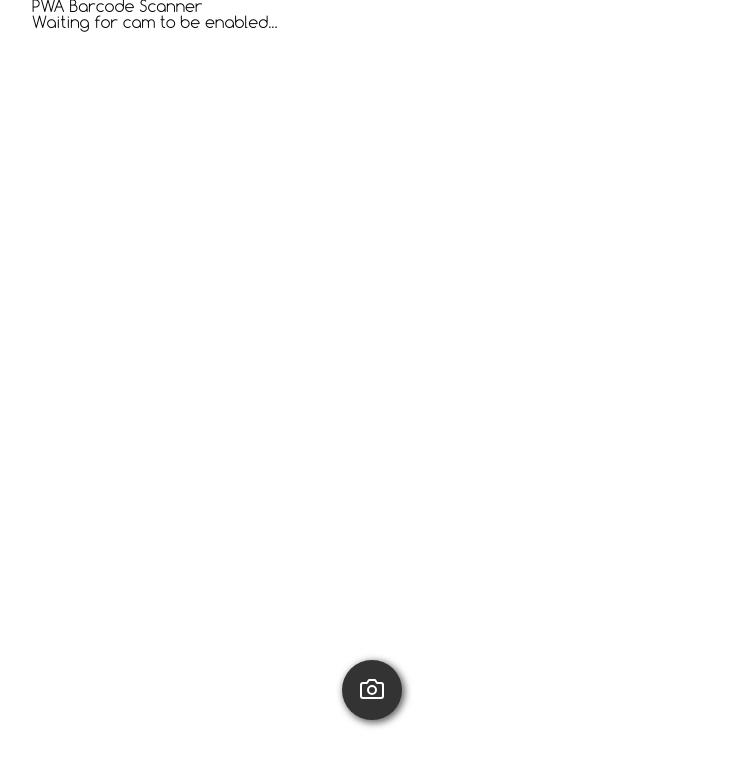
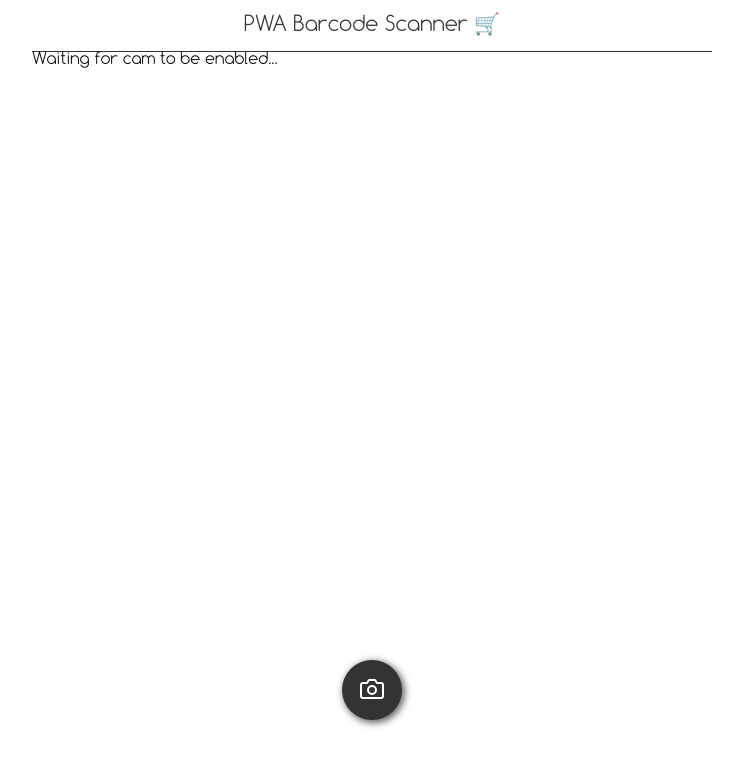
Before and after one commit to moigonzalez/pwa-barcode-scanner, a React app: page / in a window 1280 px wide. Shown: the top 766 px of the page, without its empty margins (268-1011 px from the left). Built offline with nearby package versions, Linux system fonts and the light colour scheme.

Commit message:
Adds header component

```diff
--- /dev/null
+++ b/src/VideoComponent/index.js
@@ -0,0 +1,3 @@
+import Video from './Video';
+
+export default Video;
--- a/src/cameraHandler/CameraHandler.js
+++ b/src/cameraHandler/CameraHandler.js
@@ -1,7 +1,7 @@
 import React, { lazy, Component, Suspense } from 'react';
 import { Camera } from 'react-feather';
 
-const Video = lazy(() => import('../VideoComponent/Video'));
+const Video = lazy(() => import('../videoComponent'));
 
 import css from './cameraHandler.css';
 
--- /dev/null
+++ b/src/header/Header.js
@@ -0,0 +1,11 @@
+import React from 'react';
+
+import styles from './header.css';
+
+const Header = () => (
+  <header className="header">
+    <h1 className="header__title">PWA Barcode Scanner 🛒</h1>
+  </header>
+);
+
+export default Header;
--- /dev/null
+++ b/src/header/header.css
@@ -0,0 +1,11 @@
+.header {
+  background-color: #FFFFFF;
+  border-bottom: solid 1px #333;
+  text-align: center;
+}
+
+.header__title {
+  color: #333;
+  padding: 15px 15px;
+  font-size: 21px;
+}
--- /dev/null
+++ b/src/header/index.js
@@ -0,0 +1,3 @@
+import Header from './Header';
+
+export default Header;
--- a/src/routes/App.js
+++ b/src/routes/App.js
@@ -1,10 +1,11 @@
 import React from 'react';
 
+import Header from '../header';
 import Main from './Main';
 
 const App = () => (
   <div>
-    <h1>PWA Barcode Scanner</h1>
+    <Header />
     <Main />
   </div>
 );
```
